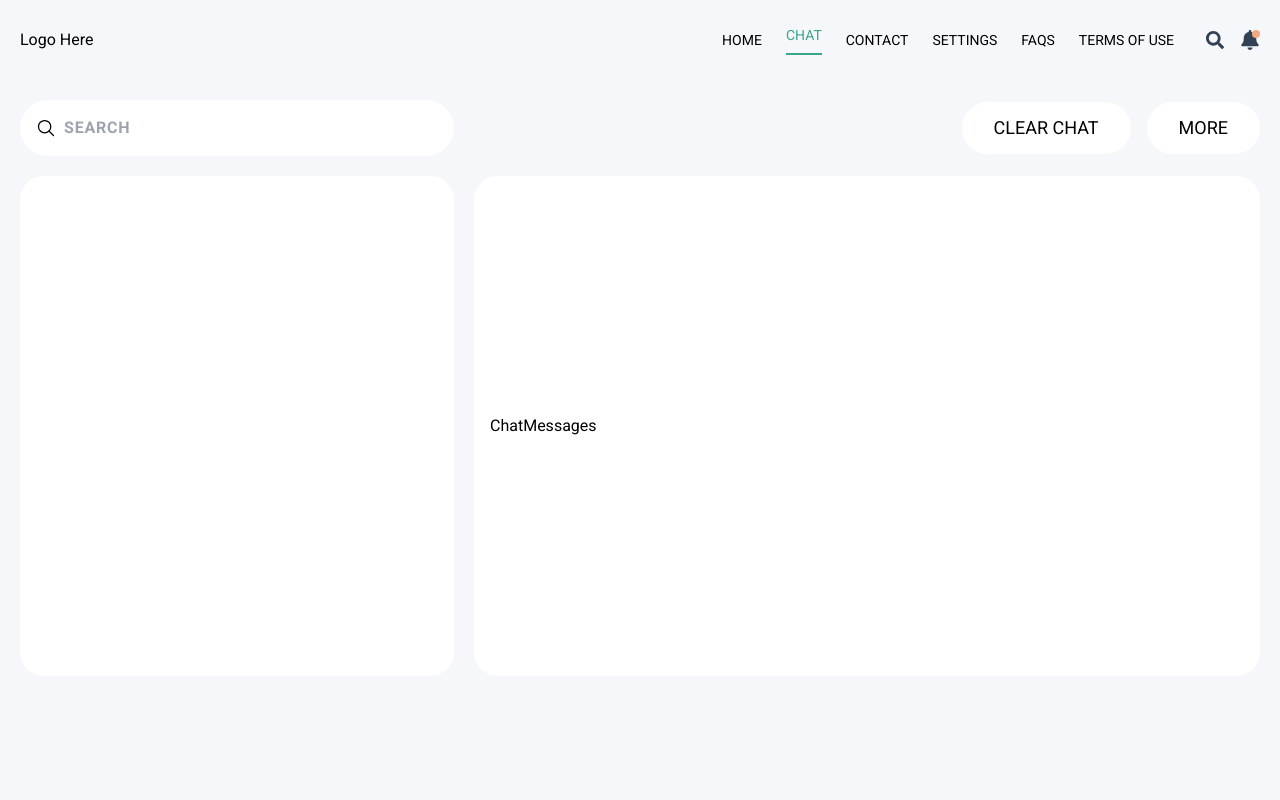
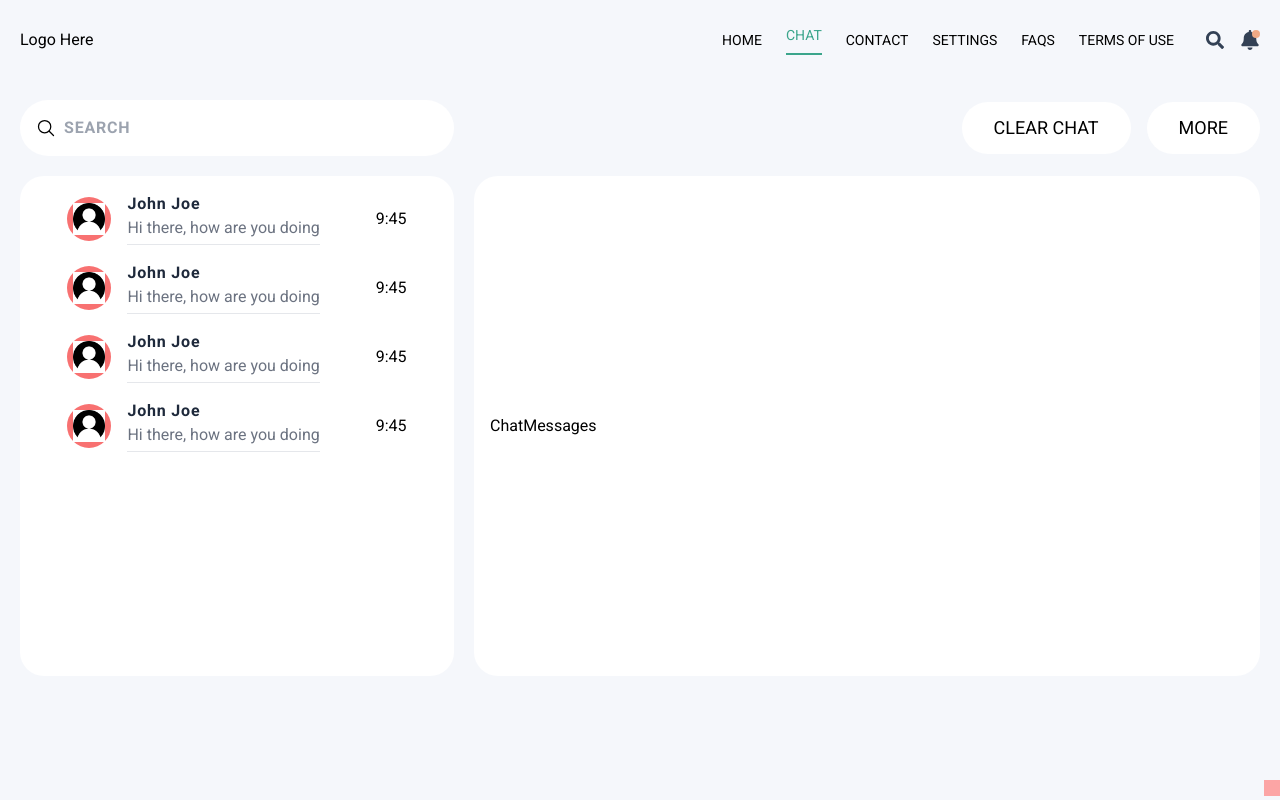
Before and after one commit to sammykirigha/chat-app, a React (Create React App) app: page / in a window 1280 px wide. Built offline with nearby package versions, Linux system fonts and the light colour scheme; no server answers.

Commit message:
added new updates

```diff
--- a/src/components/ChatUsers.jsx
+++ b/src/components/ChatUsers.jsx
@@ -1,8 +1,35 @@
 import React from "react";
+import image from "../data/download.png";
 
 const ChatUsers = () => {
     return (
-        <div className="bg-white p-4 min-w-[35%] rounded-3xl flex items-center"></div>
+        <div className="bg-white p-4 min-w-[35%] rounded-3xl flex flex-col gap-4 items-center">
+            {[1, 2, 3, 4].map((item) => {
+                return (
+                        <div className="flex flex-row justify-between items-center gap-4 ">
+                            <div className=" w-11 h-11 bg-red-400 rounded-full flex items-center pl-1.5">
+                                <img
+                                    src={image}
+                                    alt="logo"
+                                    className="w-8 h-8 relative"
+                                />
+                                <span className="absolute bottom-1 right-0 h-4 w-4 bg-red-300"></span>
+                            </div>
+                            <div className="flex flex-col border-b border-gray-200 pb-1">
+                                <h4 className="text-md text-slate-800 font-semibold tracking-wider">
+                                    John Joe
+                                </h4>
+                                <p className="text-md text-gray-500">
+                                    Hi there, how are you doing
+                                </p>
+                            </div>
+                            <div className="ml-10">
+                                <span>9:45</span>
+                            </div>
+                        </div>
+                );
+            })}
+        </div>
     );
 };
 
```
Also changed, not shown: src/data/download.png (added).
